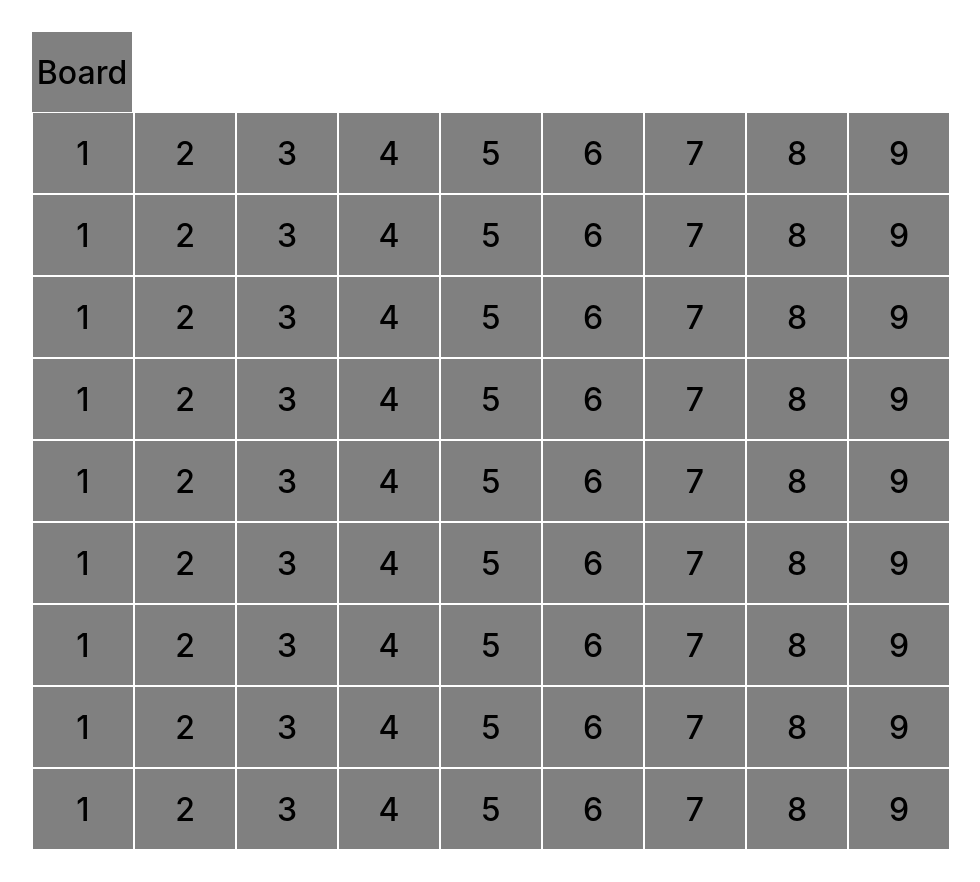
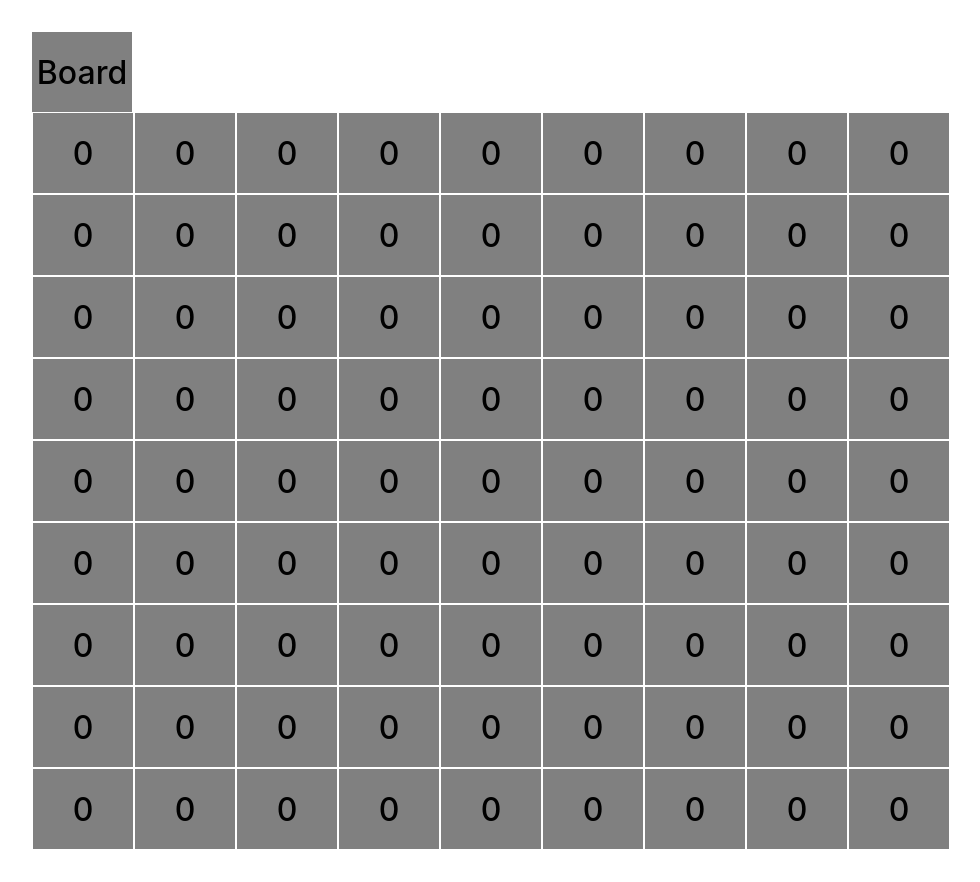
Before and after one commit to ryanterronez/sudoku-vue, a Vue app: page / in a window 1280 px wide. Shown: the whole page, without its empty margins (149-1129 px from the left). Built offline with nearby package versions, Linux system fonts and the light colour scheme.

Commit message:
board will be populated with 0s until successful api call

```diff
--- a/src/components/Board.vue
+++ b/src/components/Board.vue
@@ -2,7 +2,7 @@
 import { ref } from "vue";
 import Box from "./Box.vue";
 
-const board = ref([]);
+const board = ref(new Array(9).fill(new Array(9).fill(0)));
 const solution = ref([]);
 
 async function getBoard() {
@@ -12,7 +12,6 @@ async function getBoard() {
     if (!response.ok) {
       throw new Error(`Response status: ${response.status}`);
     }
-
     const json = await response.json();
     board.value = json.newboard.grids[0].value;
     solution.value = json.newboard.grids[0].solution;
@@ -24,8 +23,9 @@ async function getBoard() {
 
 <template>
   <button @click="getBoard">Board</button>
-  <tr v-for="j in 9" :key="j">
-    <td v-for="i in 9" :key="i"><Box :boxValue="i" /></td>
+
+  <tr v-for="i in 9">
+    <td v-for="j in 9"><Box :boxValue="board[i - 1][j - 1]" /></td>
   </tr>
 </template>
 
```
